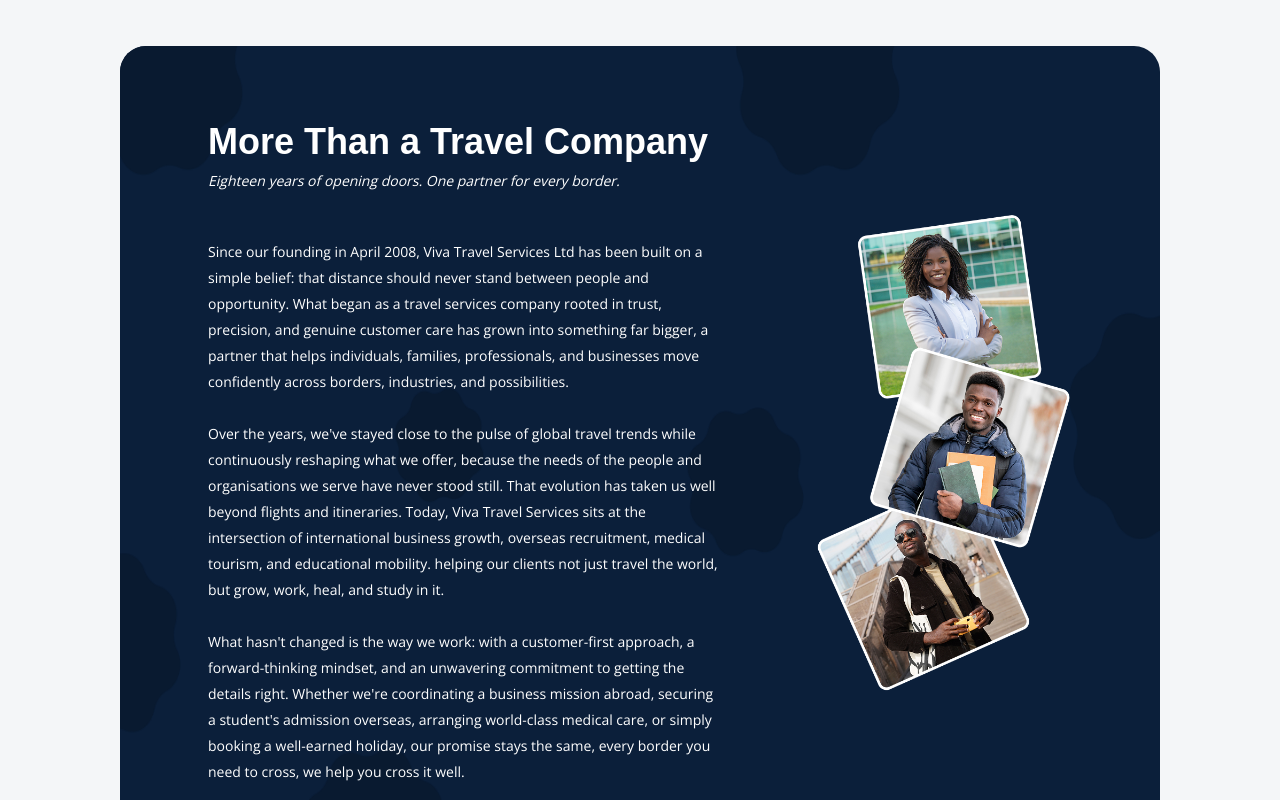
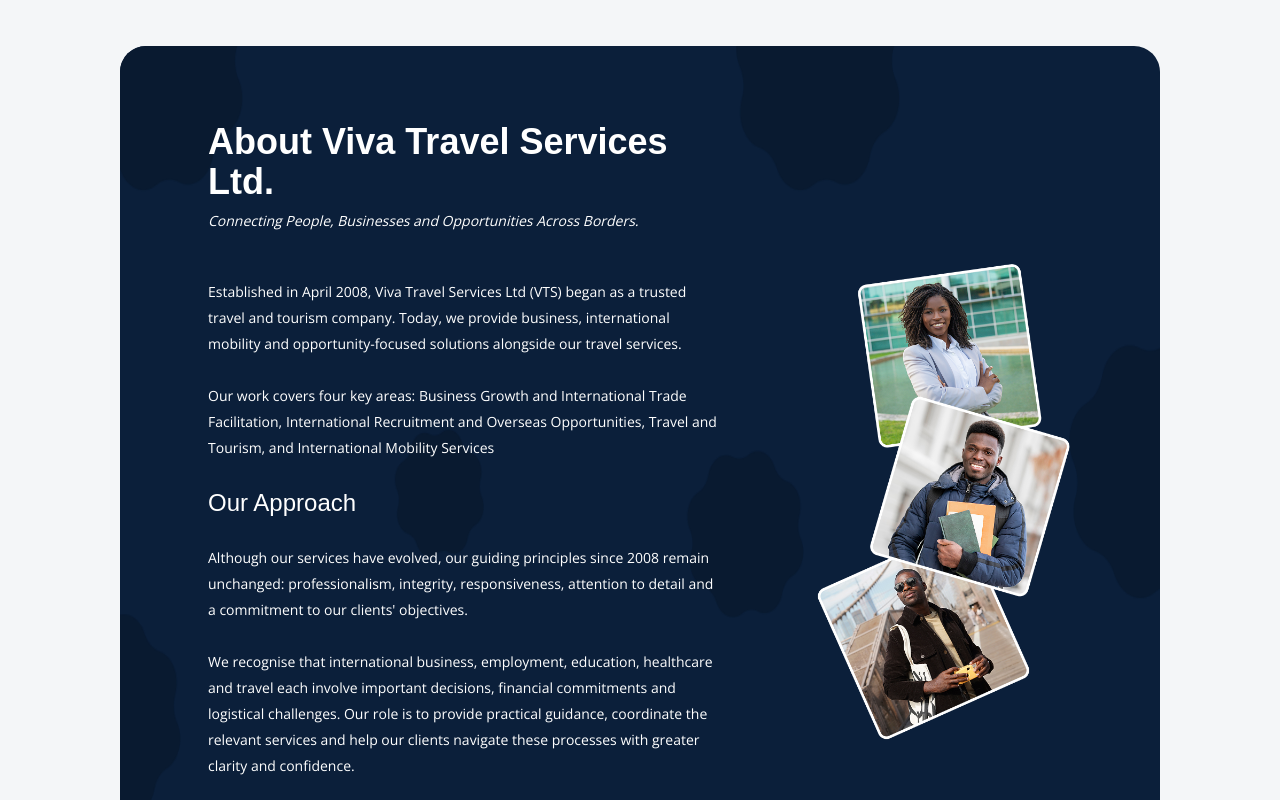
Before and after one commit to liljdot/vivatravel, a Next.js app: page / in a window 1280 px wide. Shown: the part 1460-2260 px from the top of the page. Built offline with nearby package versions, Linux system fonts and the light colour scheme; a web font is replaced by a local one.

Commit message:
feat: update content and structure of MoreThanSection for improved clarity and engagement

```diff
--- a/app/MoreThanSection.tsx
+++ b/app/MoreThanSection.tsx
@@ -1,5 +1,5 @@
 import Section from "@/components/layout/Section"
-import { AncizarH4 } from "@/components/Typography";
+import { AncizarH4, AncizarH5 } from "@/components/Typography";
 import background from "@/public/assets/images/star-bg.png"
 import cardImage from "@/public/assets/images/more-than-card-image.png"
 import Image from "next/image";
@@ -24,20 +24,28 @@
                 </figure>
                 <div className="card-body basis-2/3 gap-12 p-0 z-2 text-primary-content">
                     <div className="flex flex-col gap-2">
-                        <AncizarH4 className="card-title">More Than a Travel Company</AncizarH4>
+                        <AncizarH4 className="card-title">About Viva Travel Services Ltd.</AncizarH4>
                         <p className="italic">
-                            Eighteen years of opening doors. One partner for every border.
+                            Connecting People, Businesses and Opportunities Across Borders.
                         </p>
                     </div>
-                    <p className="text-sm/6.5">
-                        Since our founding in April 2008, Viva Travel Services Ltd has been built on a simple belief: that distance should never stand between people and opportunity. What began as a travel services company rooted in trust, precision, and genuine customer care has grown into something far bigger, a partner that helps individuals, families, professionals, and businesses move confidently across borders, industries, and possibilities.
+                    <div className="text-sm/6.5">
+                        Established in April 2008, Viva Travel Services Ltd (VTS) began as a trusted travel and tourism company. Today, we provide business, international mobility and opportunity-focused solutions alongside our travel services.
                         <br />
                         <br />
-                        Over the years, we&apos;ve stayed close to the pulse of global travel trends while continuously reshaping what we offer, because the needs of the people and organisations we serve have never stood still. That evolution has taken us well beyond flights and itineraries. Today, Viva Travel Services sits at the intersection of international business growth, overseas recruitment, medical tourism, and educational mobility. helping our clients not just travel the world, but grow, work, heal, and study in it.
+                        Our work covers four key areas: Business Growth and International Trade Facilitation, International Recruitment and Overseas Opportunities, Travel and Tourism, and International Mobility Services
                         <br />
                         <br />
-                        What hasn&apos;t changed is the way we work: with a customer-first approach, a forward-thinking mindset, and an unwavering commitment to getting the details right. Whether we&apos;re coordinating a business mission abroad, securing a student&apos;s admission overseas, arranging world-class medical care, or simply booking a well-earned holiday, our promise stays the same, every border you need to cross, we help you cross it well.
-                    </p>
+                        <AncizarH5>Our Approach</AncizarH5>
+                        <br />
+                        Although our services have evolved, our guiding principles since 2008 remain unchanged: professionalism, integrity, responsiveness, attention to detail and a commitment to our clients&apos; objectives.
+                        <br />
+                        <br />
+                        We recognise that international business, employment, education, healthcare and travel each involve important decisions, financial commitments and logistical challenges. Our role is to provide practical guidance, coordinate the relevant services and help our clients navigate these processes with greater clarity and confidence.
+                        <br />
+                        <br />
+                        At VTS, we do more than arrange travel. We connect people and businesses with opportunities across borders and provide the professional support needed to help turn those opportunities into meaningful outcomes
+                    </div>
                 </div>
             </div>
 
```
